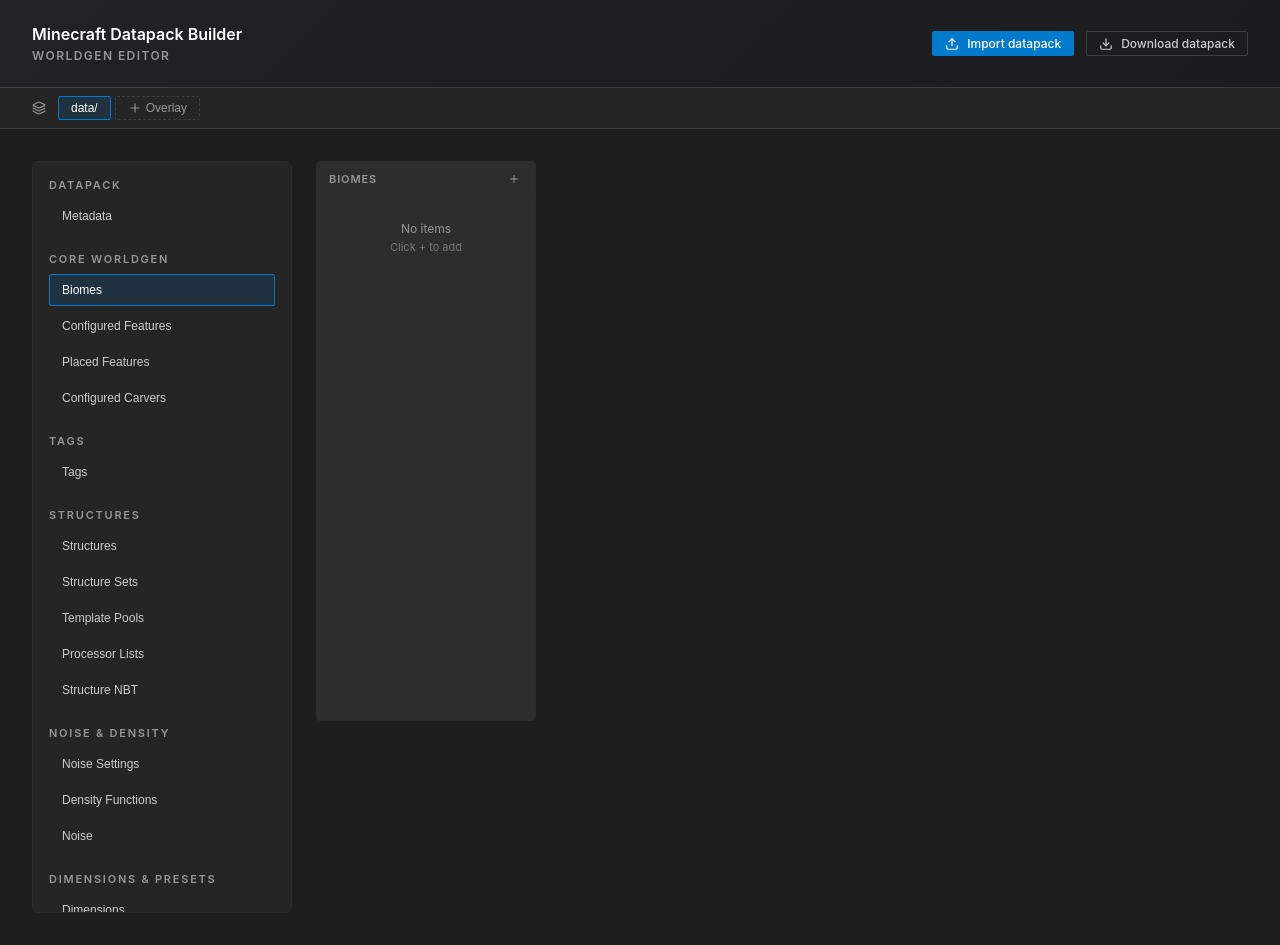
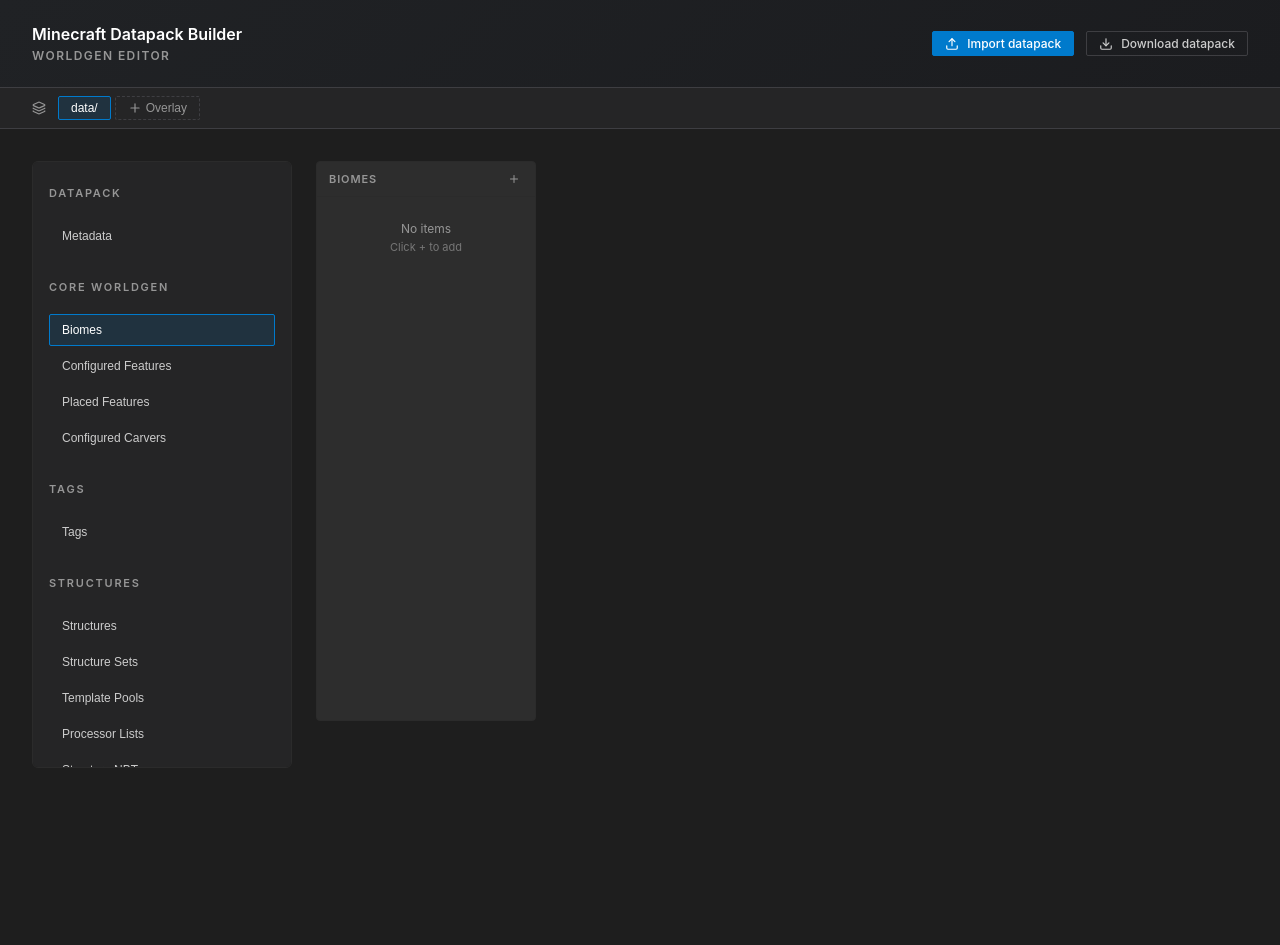
Before and after one commit to hstin-de/datapack, a React (Vite) app: page / in a window 1280 px wide. After the commit the page ends 800 px from the top, so only its background shows below. Built offline with nearby package versions, Linux system fonts and the light colour scheme.

Commit message:
ui changes

```diff
--- a/src/App.css
+++ b/src/App.css
@@ -1,7 +1,8 @@
 .app {
-  min-height: 100vh;
+  height: 100vh;
   display: flex;
   flex-direction: column;
+  overflow: hidden;
 }
 
 .app__header {
@@ -11,6 +12,7 @@
   padding: var(--ui-space-6) var(--ui-space-8);
   border-bottom: 1px solid var(--ui-border);
   background: linear-gradient(135deg, #202225, #1b1c1f);
+  flex-shrink: 0;
 }
 
 .app__header-actions {
@@ -48,6 +50,7 @@
   border-bottom: 1px solid var(--ui-border);
   background: var(--ui-bg-elevated);
   overflow-x: auto;
+  flex-shrink: 0;
 }
 
 .app__layer-icon {
@@ -119,29 +122,36 @@
 }
 
 .app__content {
+  flex: 1;
+  overflow: hidden;
   padding: var(--ui-space-8);
   display: grid;
   grid-template-columns: 260px minmax(0, 1fr);
+  grid-template-rows: minmax(0, 1fr);
   gap: var(--ui-space-6);
+  height: 100%;
 }
 
 .app__sidebar {
-  position: sticky;
-  top: var(--ui-space-6);
-  align-self: start;
   display: grid;
   gap: var(--ui-space-5);
-  padding: var(--ui-space-4);
+  padding-bottom: var(--ui-space-4);
   border-radius: var(--ui-radius-lg);
   background: var(--ui-bg-elevated);
   border: 1px solid var(--ui-border-subtle);
-  max-height: calc(100vh - var(--ui-space-6) * 2);
+  height: 100%;
   overflow-y: auto;
+  align-content: start;
 }
 
 .app__main {
   display: grid;
   gap: var(--ui-space-6);
+  height: 100%;
+  overflow-y: auto;
+  align-content: start;
+  padding-right: var(--ui-space-2);
+  /* Prevent scrollbar overlap content */
 }
 
 .app__meta-card {
@@ -169,6 +179,11 @@
 .app__nav-group {
   display: grid;
   gap: var(--ui-space-2);
+  padding: 0 var(--ui-space-4);
+}
+
+.app__nav-group:first-child {
+  margin-top: var(--ui-space-4);
 }
 
 .app__nav-title {
@@ -177,6 +192,12 @@
   text-transform: uppercase;
   color: var(--ui-text-muted);
   font-weight: 600;
+  position: sticky;
+  top: 0;
+  z-index: 10;
+  background: var(--ui-bg-elevated);
+  padding: var(--ui-space-2) 0;
+  margin-bottom: var(--ui-space-1);
 }
 
 .app__nav-list {
@@ -245,7 +266,7 @@
   gap: var(--ui-space-3);
 }
 
-.biome-editor__spawner-category + .biome-editor__spawner-category {
+.biome-editor__spawner-category+.biome-editor__spawner-category {
   margin-top: var(--ui-space-3);
 }
 
--- a/src/index.css
+++ b/src/index.css
@@ -2,13 +2,18 @@
   box-sizing: border-box;
 }
 
+html,
 body {
   margin: 0;
+  height: 100%;
+  overflow: hidden;
   font-family: var(--ui-font-sans);
   background: var(--ui-bg-base);
   color: var(--ui-text);
 }
 
 #root {
-  min-height: 100vh;
+  height: 100%;
+  display: flex;
+  flex-direction: column;
 }
```
